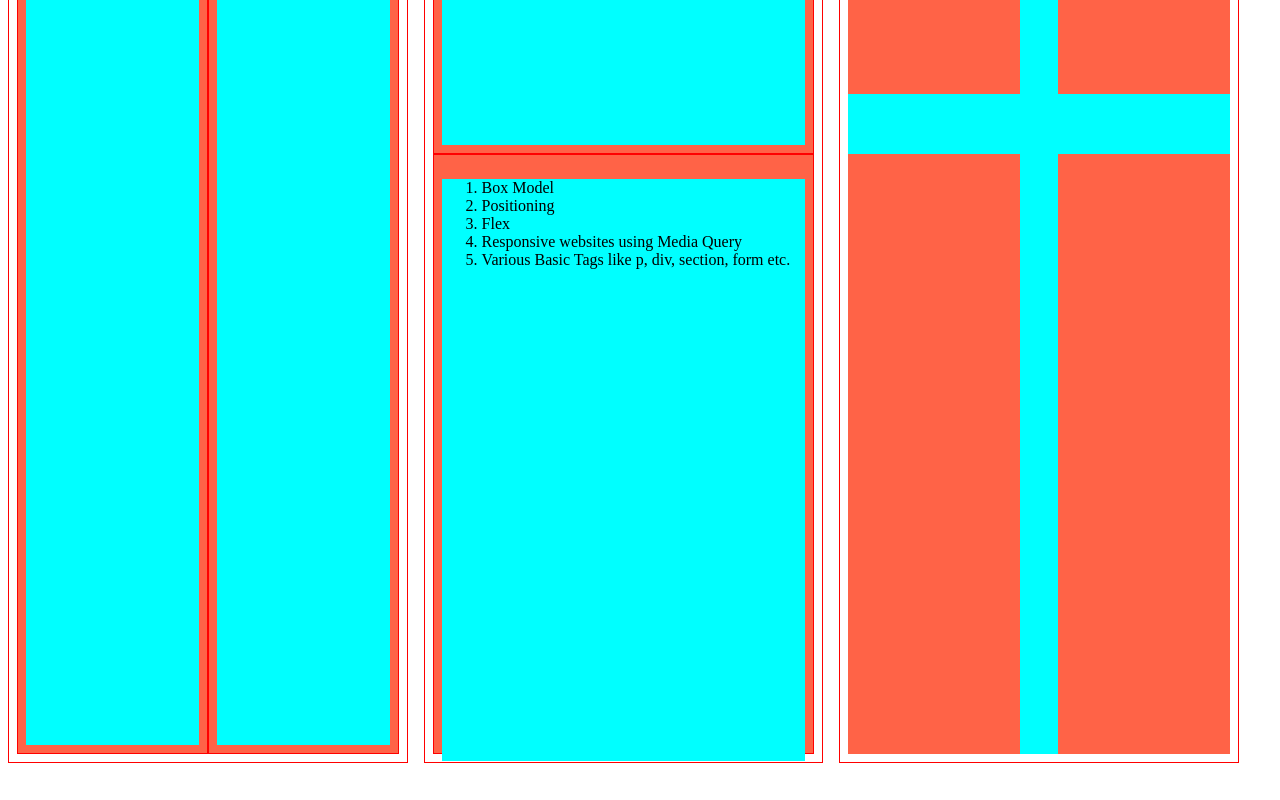
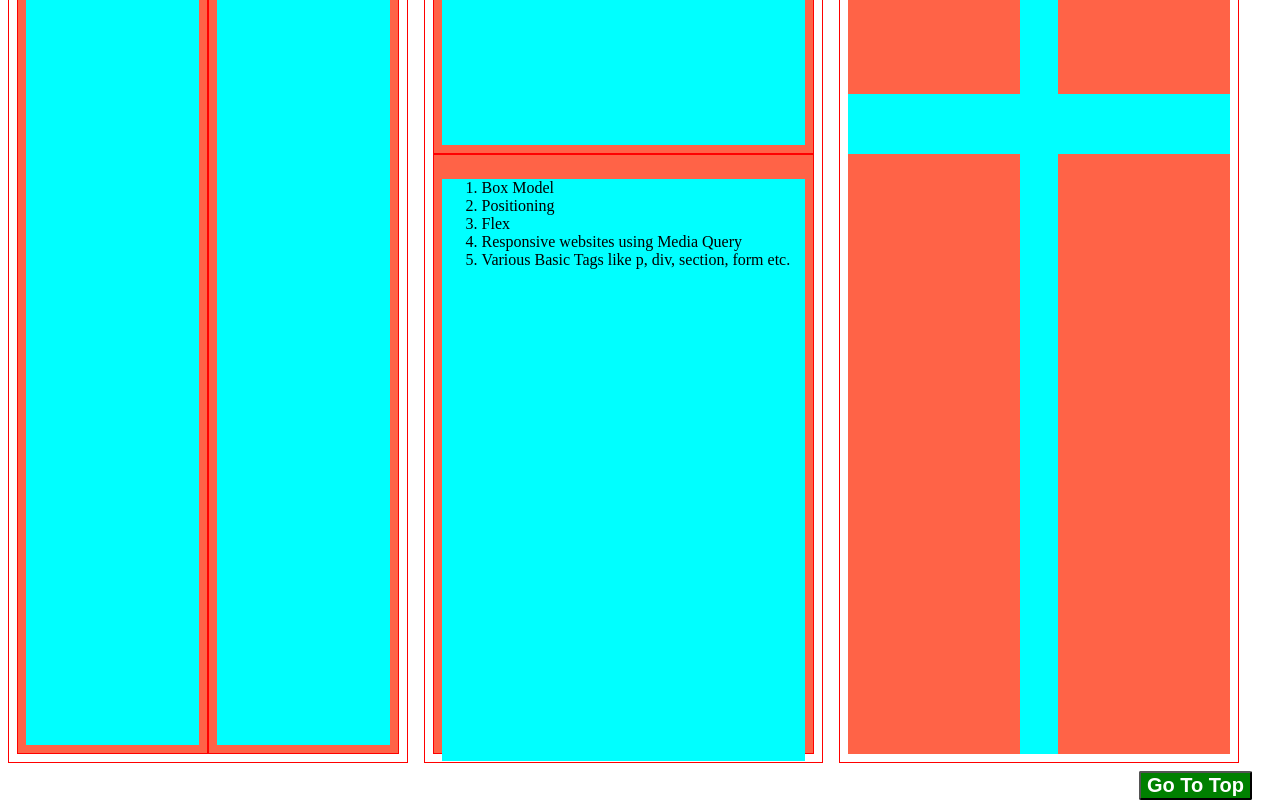
Before and after one commit to palakmundra21/walkover_assesment, a plain HTML site: page index.html in a window 1280 px wide. Shown: the part 489-1289 px from the top of the page. Before the commit the page ends 1260 px from the top, so only its background shows below. Drawn offline with Linux system fonts and the light colour scheme.

Commit message:
button added

```diff
--- a/index.html
+++ b/index.html
@@ -60,6 +60,7 @@
             <div class="row1"></div>
 		</div>
 	</div>
+    <button id="myBtn" title="Go to top">Go To Top</button>
 
 </body>
 </html>
```
